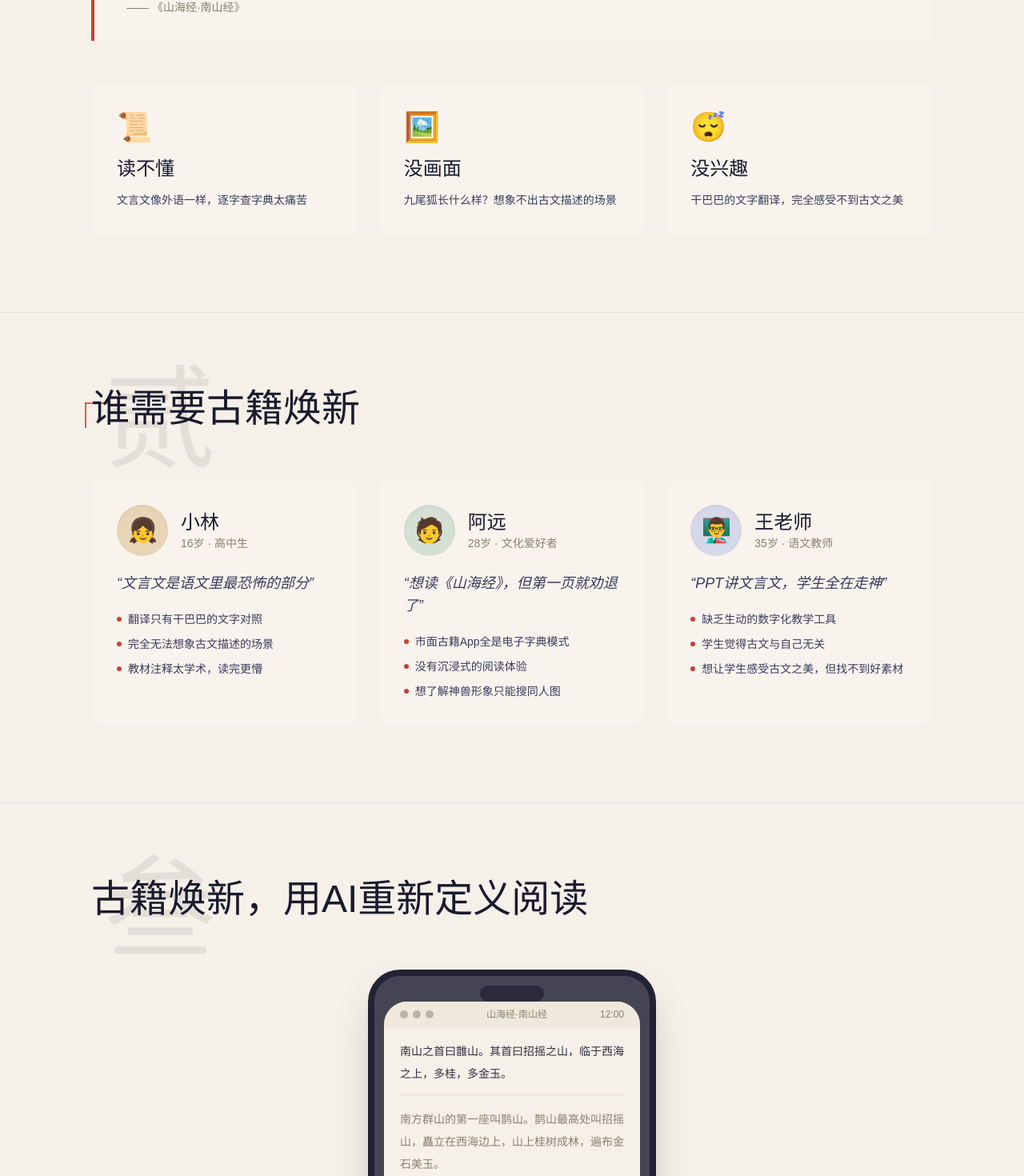
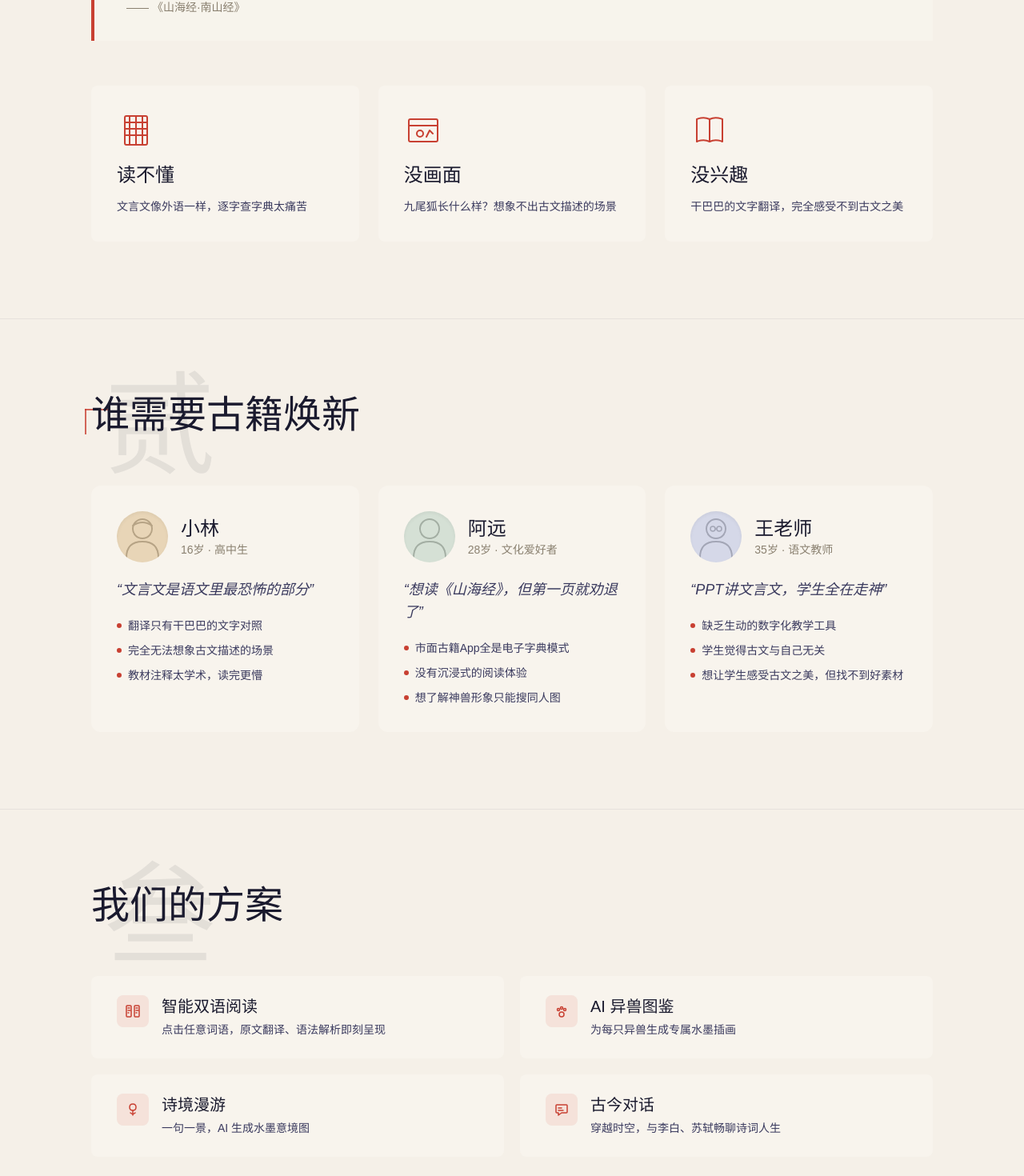
Before and after one commit to zbw-zbw/ancient-scroll, a Next.js app: page / in a window 1280 px wide. Shown: the part 1017-2487 px from the top of the page at 80% size. Built offline with nearby package versions, Linux system fonts and the light colour scheme; a web font is replaced by a local one.

Commit message:
feat: 视觉完善 - 消灭emoji占位，统一水墨风格

```diff
--- a/components/Hero.tsx
+++ b/components/Hero.tsx
@@ -91,7 +91,7 @@ export default function Hero() {
         </div>
 
         {/* Main title */}
-        <h1 className="mb-8 font-calligraphy text-7xl md:text-8xl text-ink tracking-wider">
+        <h1 className="mb-8 font-calligraphy text-7xl md:text-8xl text-ink tracking-wider animate-fade-in">
           古籍焕新
         </h1>
 
--- a/components/PainPoints.tsx
+++ b/components/PainPoints.tsx
@@ -1,16 +1,41 @@
 const painPoints = [
   {
-    icon: "📜",
+    icon: (
+      <svg viewBox="0 0 48 48" fill="none" stroke="currentColor" strokeWidth="2" strokeLinecap="round" strokeLinejoin="round" className="h-12 w-12">
+        {/* Scroll / bamboo slip icon */}
+        <rect x="10" y="6" width="28" height="36" rx="2" />
+        <line x1="16" y1="6" x2="16" y2="42" />
+        <line x1="24" y1="6" x2="24" y2="42" />
+        <line x1="32" y1="6" x2="32" y2="42" />
+        <line x1="10" y1="14" x2="38" y2="14" />
+        <line x1="10" y1="22" x2="38" y2="22" />
+        <line x1="10" y1="30" x2="38" y2="30" />
+      </svg>
+    ),
     title: "读不懂",
     desc: "文言文像外语一样，逐字查字典太痛苦",
   },
   {
-    icon: "🖼️",
+    icon: (
+      <svg viewBox="0 0 48 48" fill="none" stroke="currentColor" strokeWidth="2" strokeLinecap="round" strokeLinejoin="round" className="h-12 w-12">
+        {/* Empty picture frame icon */}
+        <rect x="6" y="10" width="36" height="28" rx="2" />
+        <line x1="6" y1="18" x2="42" y2="18" />
+        <circle cx="20" cy="28" r="4" />
+        <path d="M28 32 L32 24 L36 28" />
+      </svg>
+    ),
     title: "没画面",
     desc: "九尾狐长什么样？想象不出古文描述的场景",
   },
   {
-    icon: "😴",
+    icon: (
+      <svg viewBox="0 0 48 48" fill="none" stroke="currentColor" strokeWidth="2" strokeLinecap="round" strokeLinejoin="round" className="h-12 w-12">
+        {/* Closed book icon */}
+        <path d="M8 10 C8 10, 16 6, 24 10 C32 6, 40 10, 40 10 V38 C40 38, 32 34, 24 38 C16 34, 8 38, 8 38 V10 Z" />
+        <line x1="24" y1="10" x2="24" y2="38" />
+      </svg>
+    ),
     title: "没兴趣",
     desc: "干巴巴的文字翻译，完全感受不到古文之美",
   },
@@ -36,7 +61,7 @@ export default function PainPoints() {
         {/* Quote block */}
         <blockquote className="relative mb-14 border-l-4 border-cinnabar bg-surface/50 px-6 py-6 md:px-10 md:py-8">
           <span className="pointer-events-none absolute left-3 top-2 font-serif text-6xl text-cinnabar/10 select-none">
-            “
+            &ldquo;
           </span>
           <p className="font-serif relative z-10 text-lg md:text-xl leading-loose text-ink/90">
             南山之首曰䧿山。其首曰招摇之山，临于西海之上，多桂，多金玉。有草焉，其状如韭而青华，其名曰祝余，食之不饥。
@@ -53,7 +78,7 @@ export default function PainPoints() {
             key={index}
             className="group relative cursor-pointer rounded-lg bg-surface/60 p-6 md:p-8 transition-all duration-300 hover:-translate-y-1 hover:shadow-lg hover:bg-surface"
           >
-              <div className="emoji mb-4 text-4xl">{item.icon}</div>
+              <div className="mb-4 text-cinnabar">{item.icon}</div>
               <h3 className="font-calligraphy mb-3 text-2xl text-ink">
                 {item.title}
               </h3>
--- a/components/SolutionOverview.tsx
+++ b/components/SolutionOverview.tsx
@@ -1,10 +1,60 @@
-import Link from "next/link";
+"use client";
 
 const features = [
-  { icon: "🔤", label: "智能双语阅读", href: "/reading" },
-  { icon: "🐉", label: "AI异兽图鉴", href: "/bestiary" },
-  { icon: "🌸", label: "诗境漫游", href: "/poetry" },
-  { icon: "💬", label: "古今对话", href: "/dialogue" },
+  {
+    title: "智能双语阅读",
+    description: "点击任意词语，原文翻译、语法解析即刻呈现",
+    icon: (
+      <svg viewBox="0 0 20 20" fill="none" stroke="currentColor" strokeWidth="1.5" strokeLinecap="round" strokeLinejoin="round" className="h-5 w-5">
+        {/* Text/translation two-column icon */}
+        <rect x="2" y="3" width="6" height="14" rx="1" />
+        <rect x="12" y="3" width="6" height="14" rx="1" />
+        <line x1="4" y1="6" x2="6" y2="6" />
+        <line x1="4" y1="9" x2="7" y2="9" />
+        <line x1="4" y1="12" x2="5" y2="12" />
+        <line x1="14" y1="6" x2="16" y2="6" />
+        <line x1="14" y1="9" x2="17" y2="9" />
+        <line x1="14" y1="12" x2="15" y2="12" />
+      </svg>
+    ),
+  },
+  {
+    title: "AI 异兽图鉴",
+    description: "为每只异兽生成专属水墨插画",
+    icon: (
+      <svg viewBox="0 0 20 20" fill="none" stroke="currentColor" strokeWidth="1.5" strokeLinecap="round" strokeLinejoin="round" className="h-5 w-5">
+        {/* Beast paw / claw mark icon */}
+        <circle cx="10" cy="14" r="3" />
+        <circle cx="6" cy="8" r="1.5" />
+        <circle cx="10" cy="6" r="1.5" />
+        <circle cx="14" cy="8" r="1.5" />
+      </svg>
+    ),
+  },
+  {
+    title: "诗境漫游",
+    description: "一句一景，AI 生成水墨意境图",
+    icon: (
+      <svg viewBox="0 0 20 20" fill="none" stroke="currentColor" strokeWidth="1.5" strokeLinecap="round" strokeLinejoin="round" className="h-5 w-5">
+        {/* Petal / poetry scroll icon */}
+        <path d="M10 3 Q14 3 14 7 Q14 11 10 11 Q6 11 6 7 Q6 3 10 3" />
+        <path d="M10 11 L10 17" />
+        <path d="M7 14 Q10 17 13 14" />
+      </svg>
+    ),
+  },
+  {
+    title: "古今对话",
+    description: "穿越时空，与李白、苏轼畅聊诗词人生",
+    icon: (
+      <svg viewBox="0 0 20 20" fill="none" stroke="currentColor" strokeWidth="1.5" strokeLinecap="round" strokeLinejoin="round" className="h-5 w-5">
+        {/* Chat bubble icon */}
+        <path d="M4 4 H16 A1 1 0 0 1 17 5 V13 A1 1 0 0 1 16 14 H10 L6 17 V14 H4 A1 1 0 0 1 3 13 V5 A1 1 0 0 1 4 4" />
+        <line x1="6" y1="8" x2="10" y2="8" />
+        <line x1="6" y1="11" x2="12" y2="11" />
+      </svg>
+    ),
+  },
 ];
 
 export default function SolutionOverview() {
@@ -14,7 +64,7 @@ export default function SolutionOverview() {
         {/* Section title */}
         <div className="relative mb-12 md:mb-16">
           <h2 className="font-calligraphy text-4xl md:text-5xl text-ink relative z-10">
-            古籍焕新，用AI重新定义阅读
+            我们的方案
           </h2>
           <span
             className="pointer-events-none absolute -top-8 left-0 md:left-4 font-calligraphy text-[140px] leading-none opacity-[0.08] select-none"
@@ -24,61 +74,26 @@ export default function SolutionOverview() {
           </span>
         </div>
 
-        {/* Device mockup with floating feature tags */}
-        <div className="relative mx-auto max-w-3xl">
-          {/* Device */}
-          <div className="relative mx-auto w-full max-w-[360px] rounded-[2.5rem] border-[8px] border-ink/80 bg-ink/80 p-3 shadow-2xl">
-            <div className="absolute left-1/2 top-3 h-5 w-20 -translate-x-1/2 rounded-full bg-ink/60" />
-            <div className="mt-5 overflow-hidden rounded-[1.8rem] bg-xuan">
-              {/* Status bar */}
-              <div className="flex items-center justify-between px-5 py-2 bg-xuan-dark/70">
-                <div className="flex gap-1.5">
-                  <span className="h-2.5 w-2.5 rounded-full bg-muted/50" />
-                  <span className="h-2.5 w-2.5 rounded-full bg-muted/50" />
-                  <span className="h-2.5 w-2.5 rounded-full bg-muted/50" />
-                </div>
-                <span className="font-serif text-xs text-muted">山海经·南山经</span>
-                <span className="font-serif text-xs text-muted">12:00</span>
+        {/* Feature list */}
+        <div className="grid grid-cols-1 gap-5 md:grid-cols-2">
+          {features.map((feature, index) => (
+            <div
+              key={index}
+              className="group flex items-start gap-4 rounded-lg bg-surface/60 px-6 py-5 transition-all duration-300 hover:bg-surface hover:shadow-md md:px-8 md:py-6"
+            >
+              <div className="flex h-10 w-10 flex-shrink-0 items-center justify-center rounded-lg bg-cinnabar/10 text-cinnabar transition-colors group-hover:bg-cinnabar/15">
+                {feature.icon}
               </div>
-
-              {/* Content */}
-              <div className="px-5 py-4 space-y-4">
-                <div className="border-b border-rule/50 pb-3">
-                  <p className="font-serif text-sm leading-7 text-ink/90">
-                    南山之首曰䧿山。其首曰招摇之山，临于西海之上，多桂，多金玉。
-                  </p>
-                </div>
-                <div>
-                  <p className="font-serif text-sm leading-7 text-muted">
-                    南方群山的第一座叫鹊山。鹊山最高处叫招摇山，矗立在西海边上，山上桂树成林，遍布金石美玉。
-                  </p>
-                </div>
-                <div className="rounded-md bg-surface p-3 border-l-2 border-cinnabar">
-                  <p className="font-serif text-xs text-cinnabar mb-1">字词解读 · 䧿</p>
-                  <p className="font-serif text-xs text-light-ink">古“鹊”字，指喜鹊，此处为山名。</p>
-                </div>
+              <div>
+                <h3 className="font-calligraphy mb-1 text-xl text-ink">
+                  {feature.title}
+                </h3>
+                <p className="font-serif text-sm leading-relaxed text-light-ink">
+                  {feature.description}
+                </p>
               </div>
             </div>
-          </div>
-
-          {/* Feature tags - all screens */}
-          <div className="mt-10 grid grid-cols-2 gap-3 md:grid-cols-4">
-            {features.map((feature, index) => (
-              <Link
-                key={index}
-                href={feature.href}
-                className="group flex items-center justify-center gap-2 rounded-full border border-rule bg-surface/80 px-3 py-2.5 shadow-sm backdrop-blur-sm transition-all hover:border-cinnabar/40 hover:bg-surface hover:shadow-md"
-              >
-                <span className="emoji text-lg">{feature.icon}</span>
-                <span className="font-serif text-sm text-ink whitespace-nowrap">
-                  {feature.label}
-                </span>
-                <span className="text-xs text-muted opacity-0 group-hover:opacity-100 transition-opacity">
-                  →
-                </span>
-              </Link>
-            ))}
-          </div>
+          ))}
         </div>
       </div>
     </section>
--- a/components/UserPersonas.tsx
+++ b/components/UserPersonas.tsx
@@ -1,10 +1,49 @@
+function PersonaAvatar({ color, type }: { color: string; type: "girl" | "adult" | "teacher" }) {
+  const darker = (hex: string, amount = 40) => {
+    const num = parseInt(hex.replace("#", ""), 16);
+    const r = Math.max((num >> 16) - amount, 0);
+    const g = Math.max(((num >> 8) & 0x00ff) - amount, 0);
+    const b = Math.max((num & 0x0000ff) - amount, 0);
+    return `#${((r << 16) | (g << 8) | b).toString(16).padStart(6, "0")}`;
+  };
+  const strokeColor = darker(color, 50);
+
+  return (
+    <svg viewBox="0 0 64 64" className="h-full w-full">
+      {/* Head */}
+      <circle cx="32" cy="22" r="12" fill={color} stroke={strokeColor} strokeWidth="2" />
+      {/* Body */}
+      <path
+        d="M 12 58 Q 12 38 32 38 Q 52 38 52 58"
+        fill={color}
+        stroke={strokeColor}
+        strokeWidth="2"
+      />
+      {type === "girl" && (
+        <>
+          {/* Short hair / bangs */}
+          <path d="M 20 18 Q 32 10 44 18" fill="none" stroke={strokeColor} strokeWidth="2" strokeLinecap="round" />
+        </>
+      )}
+      {type === "teacher" && (
+        <>
+          {/* Glasses */}
+          <circle cx="28" cy="22" r="3" fill="none" stroke={strokeColor} strokeWidth="1.5" />
+          <circle cx="36" cy="22" r="3" fill="none" stroke={strokeColor} strokeWidth="1.5" />
+          <line x1="31" y1="22" x2="33" y2="22" stroke={strokeColor} strokeWidth="1.5" />
+        </>
+      )}
+    </svg>
+  );
+}
+
 const personas = [
   {
     name: "小林",
     age: "16岁",
     role: "高中生",
     avatarColor: "#e8d5b7",
-    emoji: "👧",
+    avatarType: "girl" as const,
     quote: "文言文是语文里最恐怖的部分",
     pains: [
       "翻译只有干巴巴的文字对照",
@@ -17,7 +56,7 @@ const personas = [
     age: "28岁",
     role: "文化爱好者",
     avatarColor: "#d5e0d5",
-    emoji: "🧑",
+    avatarType: "adult" as const,
     quote: "想读《山海经》，但第一页就劝退了",
     pains: [
       "市面古籍App全是电子字典模式",
@@ -30,7 +69,7 @@ const personas = [
     age: "35岁",
     role: "语文教师",
     avatarColor: "#d5d8e8",
-    emoji: "👨‍🏫",
+    avatarType: "teacher" as const,
     quote: "PPT讲文言文，学生全在走神",
     pains: [
       "缺乏生动的数字化教学工具",
@@ -77,10 +116,10 @@ export default function UserPersonas() {
 
               <div className="mb-5 flex items-center gap-4">
                 <div
-                  className="emoji flex h-16 w-16 items-center justify-center rounded-full text-3xl shadow-inner"
+                  className="flex h-16 w-16 items-center justify-center rounded-full shadow-inner overflow-hidden"
                   style={{ backgroundColor: persona.avatarColor }}
                 >
-                  {persona.emoji}
+                  <PersonaAvatar color={persona.avatarColor} type={persona.avatarType} />
                 </div>
                 <div>
                   <h3 className="font-calligraphy text-2xl text-ink">
@@ -93,7 +132,7 @@ export default function UserPersonas() {
               </div>
 
               <p className="font-handwrite mb-5 text-lg italic text-light-ink">
-                “{persona.quote}”
+                &ldquo;{persona.quote}&rdquo;
               </p>
 
               <ul className="space-y-2">
--- a/components/bestiary/BeastFilter.tsx
+++ b/components/bestiary/BeastFilter.tsx
@@ -42,7 +42,7 @@ export default function BeastFilter({
                     : "border-rule bg-surface/60 text-light-ink hover:bg-surface"
                 }`}
               >
-                <span className="emoji">{emoji}</span>
+                {key !== "all" && <span className="emoji">{emoji}</span>}
                 <span>{label}</span>
                 <span
                   className={`ml-0.5 rounded-full px-1.5 py-0 text-[10px] ${
--- a/components/poetry/ImmersiveReader.tsx
+++ b/components/poetry/ImmersiveReader.tsx
@@ -98,6 +98,7 @@ export default function ImmersiveReader({ poem, onBack }: ImmersiveReaderProps)
           key={index}
           line={line}
           active={currentSlide === index + 1}
+          coverImage={poem.coverImage}
         />
       ))}
       <EndingSlide
```
Also changed, not shown: app/globals.css (+16 -0 lines), components/Features.tsx (+18 -11 lines), components/dialogue/ChatHeader.tsx (+39 -22 lines), components/poetry/PoemLineSlide.tsx (+15 -21 lines).
